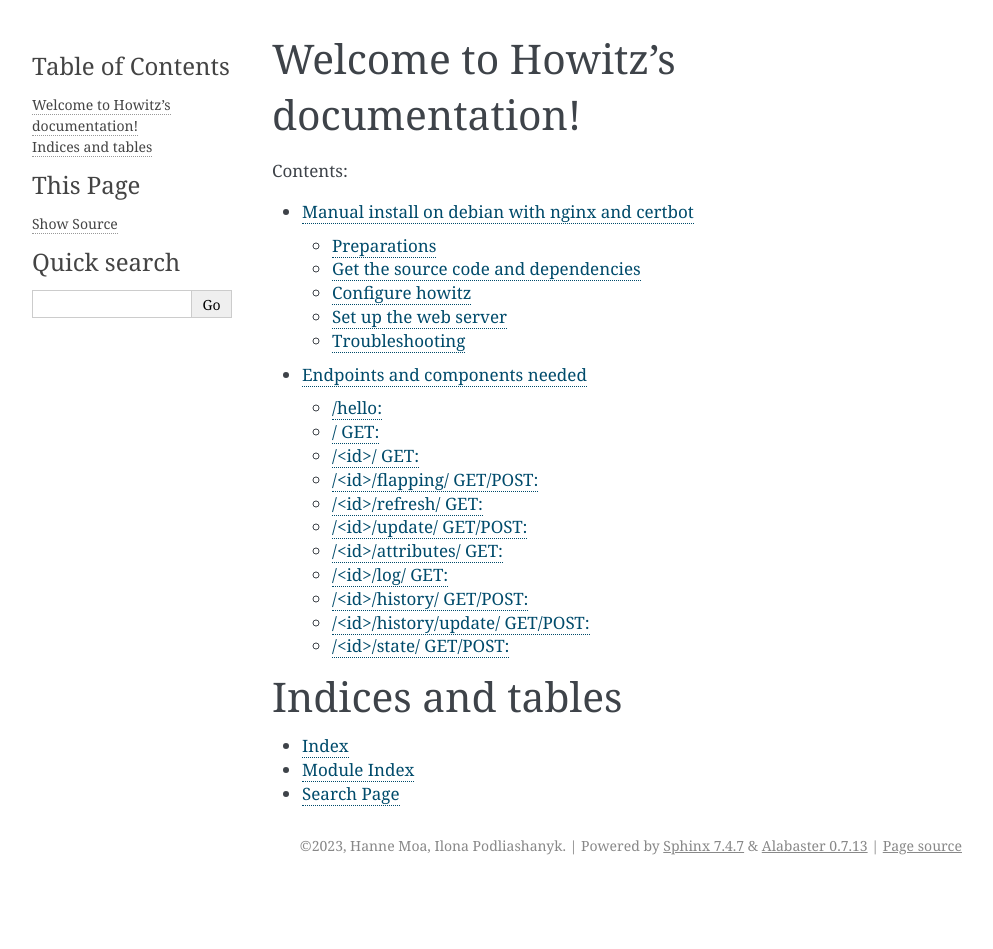
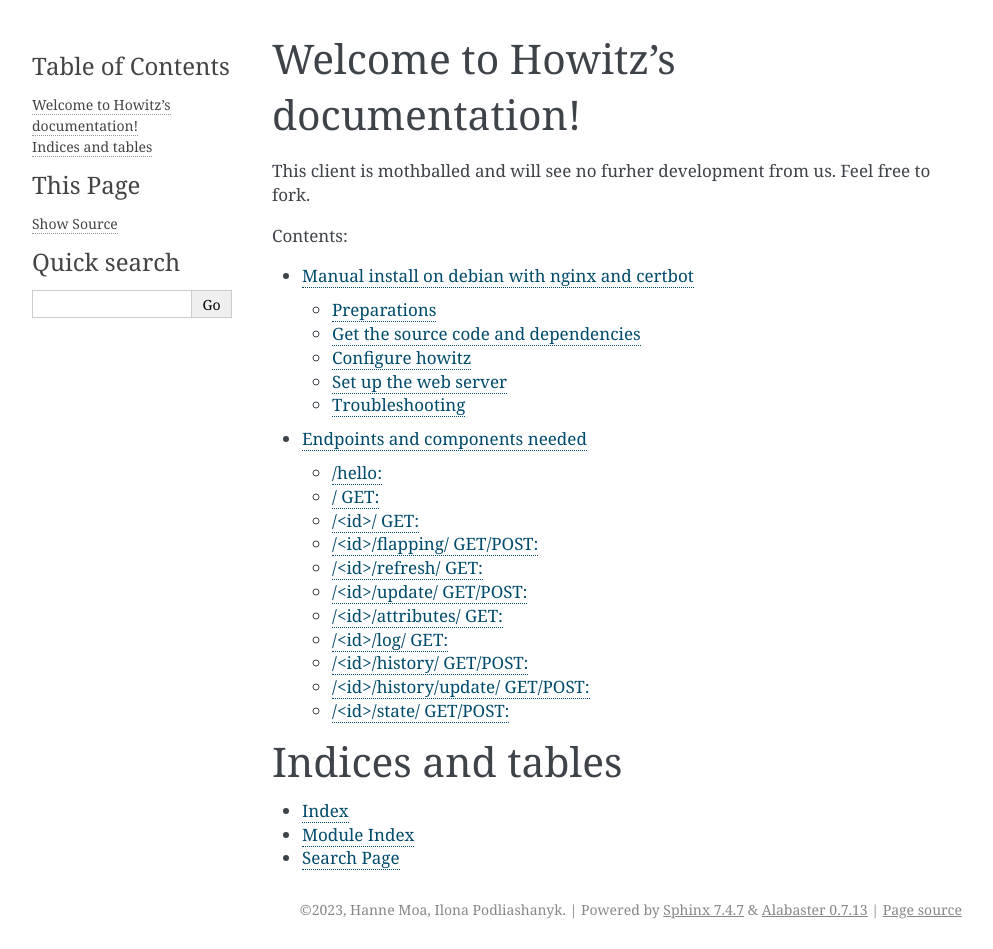
Before and after one commit to Uninett/Howitz, a Sphinx documentation site: the page built from docs/source/index.rst, in a window 1280 px wide. Shown: the whole page, without its empty margins (148-1141 px from the left). Built offline with Sphinx 7.4.7, drawn with Linux system fonts in a browser that asks for light colours; before the commit the page ends 900 px from its top, so only the background shows below that.

Commit message:
Update docs to mothball project

```diff
--- a/README.rst
+++ b/README.rst
@@ -1,6 +1,9 @@
 ============================================
 Howitz - Zino web client with HTMx and Flask
 ============================================
+
+This client is mothballed and will see no furher development from us. Feel free
+to fork.
 
 
 Running Howitz step-by-step overview
--- a/docs/source/index.rst
+++ b/docs/source/index.rst
@@ -5,6 +5,9 @@
 
 Welcome to Howitz's documentation!
 ==================================
+
+This client is mothballed and will see no furher development from us. Feel free
+to fork.
 
 .. toctree::
    :maxdepth: 2
```
